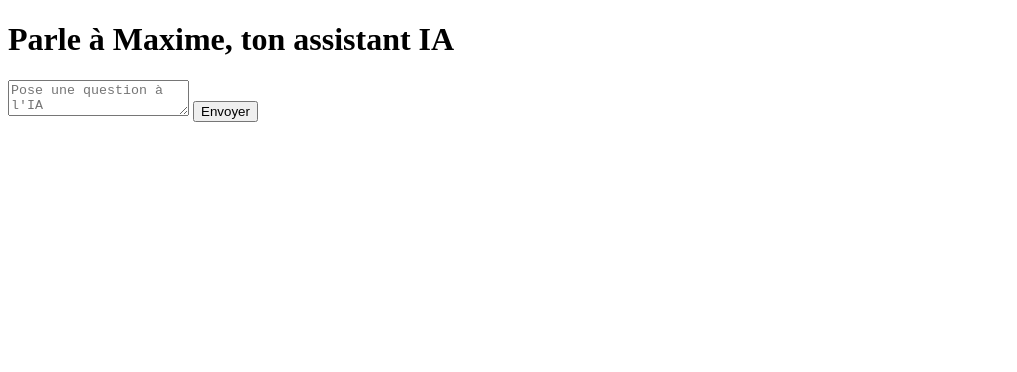
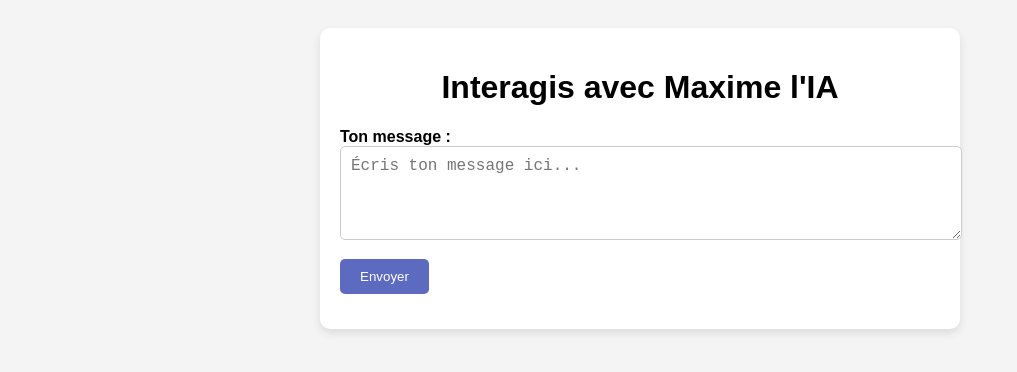
Before and after one commit to UltraVioletWeb/chatbot-ia, a plain HTML site: page public/index.html in a window 1280 px wide. Shown: the whole page, without its empty margins (0-1017 px from the left). Drawn offline with Linux system fonts and the light colour scheme.

Commit message:
Update index.html

```diff
--- a/public/index.html
+++ b/public/index.html
@@ -1,35 +1,103 @@
 <!DOCTYPE html>
-<html lang="en">
+<html lang="fr">
 <head>
     <meta charset="UTF-8">
     <meta name="viewport" content="width=device-width, initial-scale=1.0">
-  <title>Mon Chatbot IA</title>
+    <title>Maxime - IA</title>
+    <style>
+        body {
+            font-family: Arial, sans-serif;
+            background-color: #f4f4f4;
+            padding: 20px;
+        }
+        .container {
+            max-width: 600px;
+            margin: 0 auto;
+            background-color: #fff;
+            padding: 20px;
+            border-radius: 10px;
+            box-shadow: 0 4px 8px rgba(0, 0, 0, 0.1);
+        }
+        h1 {
+            text-align: center;
+        }
+        .form-group {
+            margin-bottom: 15px;
+        }
+        .form-group label {
+            display: block;
+            font-weight: bold;
+        }
+        .form-group input, .form-group textarea {
+            width: 100%;
+            padding: 10px;
+            font-size: 16px;
+            border: 1px solid #ccc;
+            border-radius: 5px;
+        }
+        .form-group button {
+            padding: 10px 20px;
+            background-color: #5c6bc0;
+            color: white;
+            border: none;
+            border-radius: 5px;
+            cursor: pointer;
+        }
+        .form-group button:hover {
+            background-color: #3f4b8c;
+        }
+        .response {
+            margin-top: 20px;
+            padding: 15px;
+            background-color: #e0e0e0;
+            border-radius: 5px;
+        }
+    </style>
 </head>
 <body>
-  <h1>Parle à Maxime, ton assistant IA</h1>
 
-  <textarea id="user-input" placeholder="Pose une question à l'IA"></textarea>
-  <button onclick="sendMessage()">Envoyer</button>
-
-  <div id="response"></div>
+    <div class="container">
+        <h1>Interagis avec Maxime l'IA</h1>
+        <form id="chatForm">
+            <div class="form-group">
+                <label for="message">Ton message :</label>
+                <textarea id="message" rows="4" placeholder="Écris ton message ici..."></textarea>
+            </div>
+            <div class="form-group">
+                <button type="submit">Envoyer</button>
+            </div>
+        </form>
+        <div id="response" class="response" style="display: none;">
+            <p><strong>Réponse de l'IA :</strong></p>
+            <p id="aiResponse"></p>
+        </div>
+    </div>
 
     <script>
-    async function sendMessage() {
-      const message = document.getElementById('user-input').value;
+        document.getElementById('chatForm').addEventListener('submit', function(event) {
+            event.preventDefault();
 
-      // Effectue la requête à l'API de l'IA
-      const response = await fetch('https://api-inference.huggingface.co/models/your-model-name', {
+            const message = document.getElementById('message').value;
+            if (message.trim() === '') return;
+
+            // Appel à l'API IA ici
+            fetch('/api/chat', {
                 method: 'POST',
                 headers: {
-          'Authorization': 'Bearer YOUR_HUGGINGFACE_API_KEY',
-          'Content-Type': 'application/json',
+                    'Content-Type': 'application/json'
                 },
-        body: JSON.stringify({ inputs: message }),
+                body: JSON.stringify({ message })
+            })
+            .then(response => response.json())
+            .then(data => {
+                document.getElementById('aiResponse').innerText = data.response;
+                document.getElementById('response').style.display = 'block';
+            })
+            .catch(error => {
+                console.error('Erreur:', error);
             });
+        });
+    </script>
 
-      const data = await response.json();
-      document.getElementById('response').innerText = data[0].generated_text;
-    }
-  </script>
 </body>
 </html>
```
Lines whose indentation alone changed are shown as unchanged.
